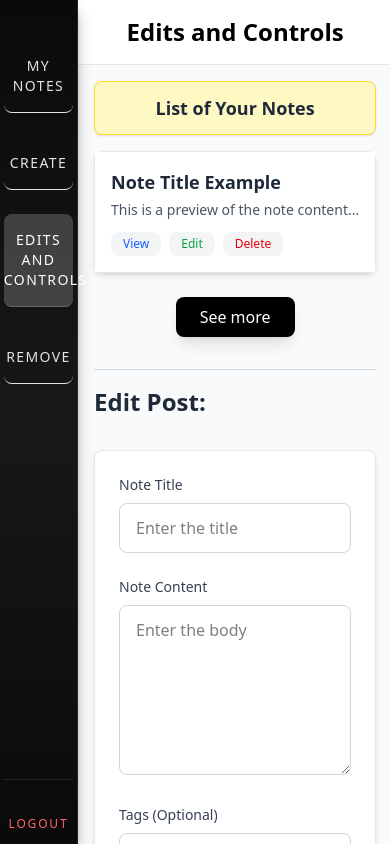
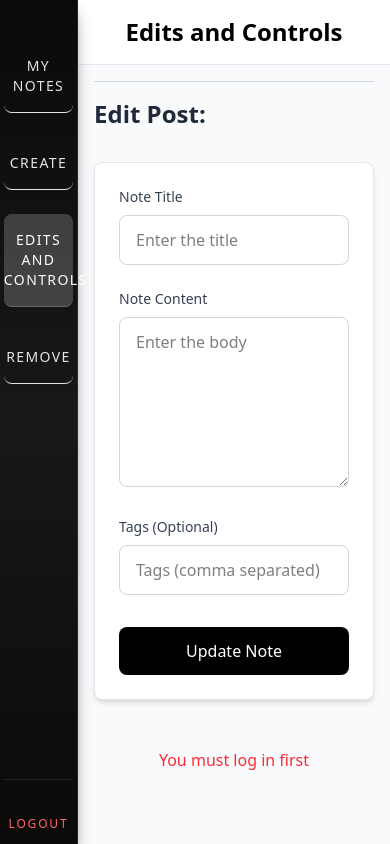
Before and after one commit to Kushal-np/NoteTakingApp, a React (Vite) app in the folder Client/: page /Edit in a window 390 px wide. Built offline with nearby package versions, Linux system fonts and the light colour scheme.

Commit message:
done with the remove feature

```diff
--- a/Client/src/components/EditAndControls.jsx
+++ b/Client/src/components/EditAndControls.jsx
@@ -1,75 +1,134 @@
-import React from 'react'
-import SideBar from './SideBar'
-// You might need to add a custom utility class to your global CSS:
-// /* For Webkit (Chrome, Safari) */
-// .hide-scrollbar::-webkit-scrollbar { display: none; }
-// /* For IE and Edge */
-// .hide-scrollbar { -ms-overflow-style: none; }
-// /* For Firefox */
-// .hide-scrollbar { scrollbar-width: none; }
+import React, { useEffect, useState, useMemo } from 'react';
+import SideBar from './SideBar';
+import { useNavigate } from 'react-router-dom';
+import api from '../services/api';
 
 const Edit = () => {
+  const [notes, setNotes] = useState([]);
+  const [loading, setLoading] = useState(false);
+  const [error, setError] = useState("");
+  const [selectedNoteId, setSelectedNoteId] = useState(null);
+  const [title, setTitle] = useState("");
+  const [content, setContent] = useState("");
+  const [tags, setTags] = useState("");
+  const [success, setSuccess] = useState(false);
+
+  const navigate = useNavigate();
+
+  // Force re-render trigger
+  const [updateTrigger, setUpdateTrigger] = useState(0);
+
+  useEffect(() => {
+    const fetchNotes = async () => {
+      setLoading(true);
+      setError("");
+
+      const token = localStorage.getItem("token");
+      if (!token) {
+        setError("You must log in first");
+        setLoading(false);
+        return;
+      }
+
+      try {
+        const res = await api.get("/note/read-note", {
+          headers: { Authorization: `Bearer ${token}` },
+        });
+        setNotes(res.data);
+      } catch (err) {
+        console.log(err);
+        setError("An error occurred while fetching notes");
+      } finally {
+        setLoading(false);
+      }
+    };
+
+    fetchNotes();
+  }, []);
+
+  // Select a note from the list
+  const handleSelect = (note) => {
+    setSelectedNoteId(note._id);
+    setTitle(note.title);
+    setContent(note.content);
+    setTags(note.tags ? note.tags.join(", ") : "");
+  };
+
+  // Update the note live
+  const handleUpdate = async (e) => {
+  e.preventDefault();
+  if (!selectedNoteId) return;
+
+  const token = localStorage.getItem("token");
+  try {
+    // Call API
+    const res = await api.put(
+      `/note/update-note/${selectedNoteId}`,
+      {
+        title,
+        content,
+        tags: tags.split(",").map(t => t.trim()),
+      },
+      { headers: { Authorization: `Bearer ${token}` } }
+    );
+
+    console.log("API Response:", res.data); // DEBUG LINE
+
+    // Always update state regardless of API response structure
+    const updatedNote = {
+      ...notes.find(note => note._id === selectedNoteId),
+      title,
+      content,
+      tags: tags.split(",").map(t => t.trim()),
+      updatedAt: new Date().toISOString()
+    };
+
+    console.log("Updated Note:", updatedNote); // DEBUG LINE
+
+    // Update notes array immutably
+    const newNotes = notes.map(note =>
+      note._id === selectedNoteId ? updatedNote : note
+    );
+
+    console.log("New Notes Array:", newNotes); // DEBUG LINE
+    setNotes(newNotes);
+
+    // Force component re-render
+    setUpdateTrigger(prev => prev + 1);
+
+    setSuccess(true);
+    setTimeout(() => setSuccess(false), 3000);
+
+  } catch (err) {
+    console.error(err);
+    alert("Error updating note: " + err.message);
+  }
+};
+
+
   return (
     <div className='min-h-screen flex bg-white'>
-
       <SideBar />
-
       <div className='flex-1 flex flex-col w-full max-h-screen'>
-
         <div className='p-4 sm:p-6 border-b border-gray-200 bg-white text-black flex-shrink-0 shadow-sm'>
           <h1 className='text-2xl sm:text-3xl font-bold text-center'>
             Edits and Controls
           </h1>
         </div>
 
+        {/* Edit Form */}
         <div className='flex-1 p-4 md:p-8 bg-gray-50 overflow-y-auto hide-scrollbar'>
-
           <div className='max-w-4xl mx-auto space-y-8'>
-
-                <div className='space-y-4'>
-                    <div className='py-3 text-lg font-semibold text-center bg-yellow-100 border border-yellow-300 rounded-lg shadow-sm text-gray-800'>
-                        List of Your Notes
-                    </div>
-
-                    <div className='bg-white border border-gray-200 rounded-lg shadow-md divide-y divide-gray-200'>
-
-                        <div className='p-4 sm:p-6 flex flex-col sm:flex-row justify-between items-start sm:items-center bg-white hover:bg-gray-50 transition-colors'>
-
-                            <div className='mb-3 sm:mb-0 sm:mr-4 flex-1 min-w-0'>
-                                <div className='text-lg sm:text-xl font-semibold mb-1 text-gray-800 truncate'>Note Title Example</div>
-                                <p className='text-gray-600 text-sm truncate'>This is a preview of the note content...</p>
-                            </div>
-
-                            <div className='flex gap-2 sm:gap-3 flex-wrap'>
-                                <button className='px-3 py-1 sm:px-4 sm:py-2 rounded-lg bg-gray-100 text-blue-600 text-xs sm:text-sm hover:bg-gray-200 transition-colors font-medium'>
-                                    View
-                                </button>
-                                <button className='px-3 py-1 sm:px-4 sm:py-2 rounded-lg bg-gray-100 text-green-600 text-xs sm:text-sm hover:bg-gray-200 transition-colors font-medium'>
-                                    Edit
-                                </button>
-                                <button className='px-3 py-1 sm:px-4 sm:py-2 rounded-lg bg-gray-100 text-red-600 text-xs sm:text-sm hover:bg-gray-200 transition-colors font-medium'>
-                                    Delete
-                                </button>
-                            </div>
-                        </div>
-                    </div>
-
-                    <div className='flex justify-center pt-2'>
-                        <button className='px-6 py-2 bg-black text-white rounded-lg font-medium hover:bg-gray-800 transition-colors shadow-lg'>
-                            See more
-                        </button>
-                    </div>
-                </div>
-
             <h2 className='text-2xl font-bold text-gray-800 pt-4 border-t border-gray-300'>Edit Post:</h2>
 
-                <form className='bg-white border border-gray-200 rounded-lg p-6 sm:p-8 shadow-md space-y-6'>
-
+            <form className='bg-white border border-gray-200 rounded-lg p-6 sm:p-8 shadow-md space-y-6' onSubmit={handleUpdate}>
               <div>
                 <label className='block text-sm font-medium text-gray-700 mb-2'>Note Title</label>
                 <input
                   type="text"
                   placeholder='Enter the title'
+                  value={title}
+                  onChange={(e) => setTitle(e.target.value)}
                   className='w-full px-4 py-3 border border-gray-300 rounded-lg focus:outline-none focus:ring-2 focus:ring-black focus:border-black'
                 />
               </div>
@@ -79,6 +138,8 @@ const Edit = () => {
                 <textarea
                   rows="6"
                   placeholder='Enter the body'
+                  value={content}
+                  onChange={(e) => setContent(e.target.value)}
                   className='w-full px-4 py-3 border border-gray-300 rounded-lg focus:outline-none focus:ring-2 focus:ring-black focus:border-black resize-y min-h-[150px]'
                 ></textarea>
               </div>
@@ -87,7 +148,9 @@ const Edit = () => {
                 <label className='block text-sm font-medium text-gray-700 mb-2'>Tags (Optional)</label>
                 <input
                   type="text"
-                            placeholder='Tags'
+                  placeholder='Tags (comma separated)'
+                  value={tags}
+                  onChange={(e) => setTags(e.target.value)}
                   className='w-full px-4 py-3 border border-gray-300 rounded-lg focus:outline-none focus:ring-2 focus:ring-black focus:border-black'
                 />
               </div>
@@ -96,16 +159,43 @@ const Edit = () => {
                 <button
                   type="submit"
                   className='w-full sm:w-auto px-8 py-3 bg-black text-white rounded-lg font-medium hover:bg-gray-800 transition-colors'
+                  disabled={!selectedNoteId}
                 >
                   Update Note
                 </button>
               </div>
             </form>
+
+            {/* Notes List */}
+            <div className="flex-1 p-4 md:p-6 bg-gray-50 overflow-y-auto">
+              {loading && <p className="text-gray-600 text-center">Loading notes...</p>}
+              {error && <p className="text-red-500 text-center">{error}</p>}
+              {success && <p className='text-green-600 text-center mb-2'>Updated successfully!</p>}
+              {!loading && !error && notes.length === 0 && (
+                <p className="text-gray-600 text-center mt-6">No notes available</p>
+              )}
+
+              <div className="grid gap-4 mt-4">
+                {notes.slice().sort((a,b)=> new Date(b.createdAt)-new Date(a.createdAt)).map((note) => (
+                  <div
+                    key={note._id}
+                    className={`bg-white border border-gray-200 rounded-lg shadow-sm p-4 cursor-pointer
+                    ${selectedNoteId === note._id ? "border-black" : "hover:border-gray-400"} transition-colors`}
+                    onClick={() => handleSelect(note)}
+                  >
+                    <div className="text-lg font-semibold">{note.title}</div>
+                    <p className="text-gray-600 text-sm truncate">{note.content}</p>
+                    <p className="text-gray-600 text-sm">{note.tags && note.tags.length > 0 ? note.tags.join(", ") : ""}</p>
+                  </div>
+                ))}
+              </div>
+            </div>
+
           </div>
         </div>
       </div>
     </div>
-  )
-}
+  );
+};
 
-export default Edit ;
+export default Edit;
```
Lines whose indentation alone changed are shown as unchanged.
